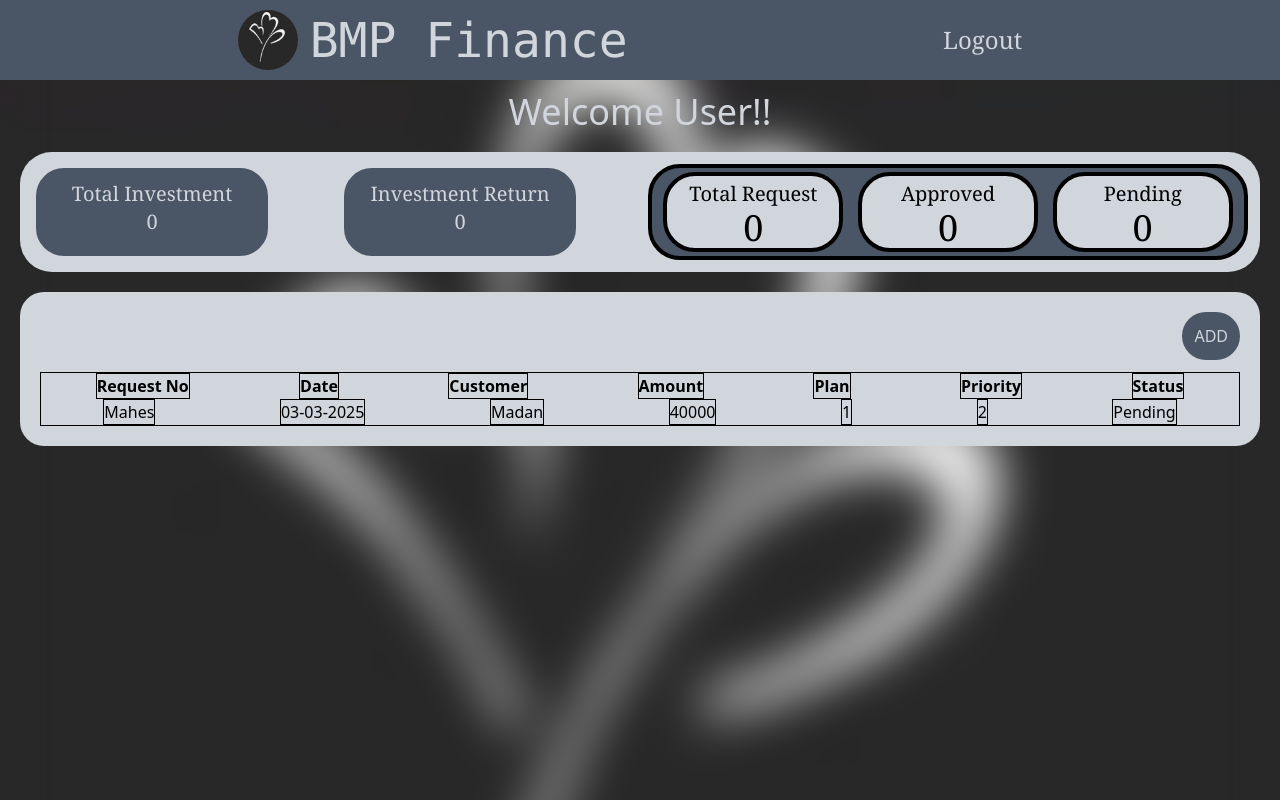
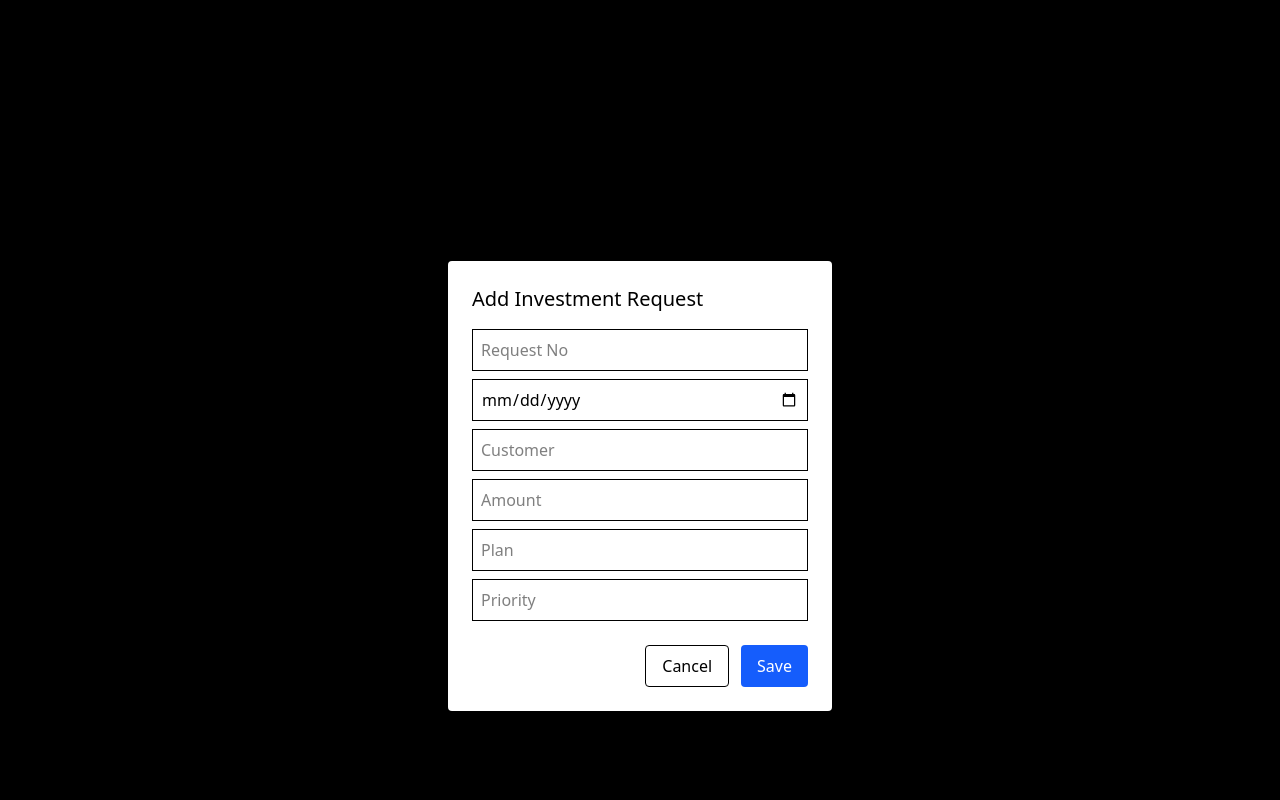
Before and after one commit to MAHESWARA-PANDIYAN-A/FMS_client, a React (Vite) app: page /user_Dashboard in a window 1280 px wide. Both pictures are taken after a click on the button "ADD". Shown: the top 800 px of the page. Built offline with nearby package versions, Linux system fonts and the light colour scheme.

Commit message:
second commit

```diff
--- a/src/App.jsx
+++ b/src/App.jsx
@@ -21,6 +21,7 @@ const Layout = () => {
 
             <Routes>
                 <Route path='/' element={<Login />} />
+                <Route path='/login' element={<Login />} />
                 <Route path='/admin_Dashboard' element={<Admin_Dashboard />} />
                 <Route path='/signup' element={<Signup />} />
                 <Route path='/user_Dashboard' element={<User_Dashboard />} />
--- a/src/Components/Header.jsx
+++ b/src/Components/Header.jsx
@@ -3,9 +3,12 @@ import image from '../assets/bmpimg.jpg'
 import { Link, useNavigate } from 'react-router-dom'
 
 const Header = () => {
+    const navigate = useNavigate()
 
-    const navigate = useNavigate();
-
+    const handleLogout = () => {
+        localStorage.removeItem('user')
+        navigate('/')
+    }
 
     return (
         <div>
@@ -17,13 +20,8 @@ const Header = () => {
 
                 <div className='flex gap-1.5'>
                     <ul className='flex gap-x-5 mr-25'>
-                        <Link to='/'>
-                            <li className='text-2xl font-serif text-gray-300 hover: transition duration-150 hover:scale-120 hover:text-gray-900'>Logout</li>
-                        </Link >
-
+                        <li onClick={handleLogout} className='text-2xl font-serif text-gray-300 hover: transition duration-150 hover:scale-120 hover:text-gray-900 cursor-pointer'>Logout</li>
                     </ul>
-
-
                 </div>
 
             </header>
--- a/src/Pages/Admin_Dashboard.jsx
+++ b/src/Pages/Admin_Dashboard.jsx
@@ -1,6 +1,67 @@
-import React, { useState } from 'react'
+import React, { useState, useEffect } from 'react'
+import axios from 'axios'
 
 const Admin_Dashboard = () => {
+  const [requests, setRequests] = useState([])
+  const [isOpen, setIsOpen] = useState(false)
+  const [formData, setFormData] = useState({
+    requestNo: '',
+    date: '',
+    customer: '',
+    amount: '',
+    plan: '',
+    priority: ''
+  })
+
+  const pendingCount = requests.filter(req => req.status === 'Pending').length
+
+  useEffect(() => {
+    fetchRequests()
+  }, [])
+
+  const fetchRequests = async () => {
+    try {
+      const res = await axios.get('http://localhost:5000/bmp/requests')
+      setRequests(res.data)
+    } catch (err) {
+      console.error('Error fetching requests:', err)
+    }
+  }
+
+  const handleChange = (e) => {
+    setFormData({ ...formData, [e.target.name]: e.target.value })
+  }
+
+  const handleSubmit = async () => {
+    try {
+      const user = JSON.parse(localStorage.getItem('user'))
+      await axios.post('http://localhost:5000/bmp/requests', {
+        ...formData,
+        userId: user._id
+      })
+      setFormData({
+        requestNo: '',
+        date: '',
+        customer: '',
+        amount: '',
+        plan: '',
+        priority: ''
+      })
+      setIsOpen(false)
+      fetchRequests()
+    } catch (err) {
+      console.error('Error creating request:', err)
+    }
+  }
+
+  const updateStatus = async (id, status) => {
+    try {
+      await axios.put(`http://localhost:5000/bmp/requests/${id}/status`, { status })
+      fetchRequests()
+    } catch (err) {
+      console.error('Error updating status:', err)
+    }
+  }
 
   return (
     <div className="flex min-h-screen">
@@ -34,15 +95,7 @@ const Admin_Dashboard = () => {
           </div>
         </div>
 
-        {/* Table Header */}
-        <div className="w-full max-w-5xl flex justify-end items-center mb-3">
-          <button
-            onClick={() => setIsOpen(true)}
-            className="bg-blue-600 text-white px-4 py-2 rounded"
-          >
-            Add Request
-          </button>
-        </div>
+
 
         {/* Table */}
         <div className="w-full max-w-5xl bg-amber-50 mx-5 rounded-2xl overflow-x-auto">
@@ -56,13 +109,14 @@ const Admin_Dashboard = () => {
                 <th className="border px-4 py-2">Plan</th>
                 <th className="border px-4 py-2">Priority</th>
                 <th className="border px-4 py-2">Status</th>
+                <th className="border px-4 py-2">Actions</th>
               </tr>
             </thead>
 
             <tbody>
               {requests.length === 0 ? (
                 <tr>
-                  <td colSpan="7" className="text-center py-4">
+                  <td colSpan="8" className="text-center py-4">
                     No requests added
                   </td>
                 </tr>
@@ -70,12 +124,38 @@ const Admin_Dashboard = () => {
                 requests.map((item, index) => (
                   <tr key={index} className="text-center">
                     <td className="border px-4 py-2">{item.requestNo}</td>
-                    <td className="border px-4 py-2">{item.date}</td>
+                    <td className="border px-4 py-2">{new Date(item.date).toLocaleDateString()}</td>
                     <td className="border px-4 py-2">{item.customer}</td>
-                    <td className="border px-4 py-2">{item.amount}</td>
+                    <td className="border px-4 py-2">₹{item.amount}</td>
                     <td className="border px-4 py-2">{item.plan}</td>
                     <td className="border px-4 py-2">{item.priority}</td>
-                    <td className="border px-4 py-2">{item.status}</td>
+                    <td className="border px-4 py-2">
+                      <span className={`px-2 py-1 rounded ${
+                        item.status === 'Approved' ? 'bg-green-200 text-green-800' :
+                        item.status === 'Rejected' ? 'bg-red-200 text-red-800' :
+                        'bg-yellow-200 text-yellow-800'
+                      }`}>
+                        {item.status}
+                      </span>
+                    </td>
+                    <td className="border px-4 py-2">
+                      {item.status === 'Pending' && (
+                        <div className="flex gap-2">
+                          <button
+                            onClick={() => updateStatus(item._id, 'Approved')}
+                            className="bg-green-600 text-white px-2 py-1 rounded text-sm"
+                          >
+                            Approve
+                          </button>
+                          <button
+                            onClick={() => updateStatus(item._id, 'Rejected')}
+                            className="bg-red-600 text-white px-2 py-1 rounded text-sm"
+                          >
+                            Reject
+                          </button>
+                        </div>
+                      )}
+                    </td>
                   </tr>
                 ))
               )}
@@ -83,36 +163,7 @@ const Admin_Dashboard = () => {
           </table>
         </div>
 
-        {/* Modal */}
-        {isOpen && (
-          <div className="fixed inset-0 bg-black bg-opacity-50 flex items-center justify-center">
-            <div className="bg-white p-6 rounded w-96">
-              <h3 className="text-xl mb-4">Add Request</h3>
 
-              <input className="border p-2 w-full mb-2" name="requestNo" placeholder="Request No" value={formData.requestNo} onChange={handleChange} />
-              <input className="border p-2 w-full mb-2" type="date" name="date" value={formData.date} onChange={handleChange} />
-              <input className="border p-2 w-full mb-2" name="customer" placeholder="Customer" value={formData.customer} onChange={handleChange} />
-              <input className="border p-2 w-full mb-2" name="amount" placeholder="Amount" value={formData.amount} onChange={handleChange} />
-              <input className="border p-2 w-full mb-2" name="plan" placeholder="Plan" value={formData.plan} onChange={handleChange} />
-              <input className="border p-2 w-full mb-2" name="priority" placeholder="Priority" value={formData.priority} onChange={handleChange} />
-
-              <div className="flex justify-end gap-3 mt-4">
-                <button
-                  onClick={() => setIsOpen(false)}
-                  className="border px-4 py-2 rounded"
-                >
-                  Cancel
-                </button>
-                <button
-                  onClick={handleSubmit}
-                  className="bg-blue-600 text-white px-4 py-2 rounded"
-                >
-                  Save
-                </button>
-              </div>
-            </div>
-          </div>
-        )}
 
       </div>
     </div>
--- a/src/Pages/User_Dashboard.jsx
+++ b/src/Pages/User_Dashboard.jsx
@@ -1,34 +1,93 @@
-import React from 'react'
+import React, { useState, useEffect } from 'react'
+import axios from 'axios'
 
 const User_Dashboard = () => {
+    const [requests, setRequests] = useState([])
+    const [isOpen, setIsOpen] = useState(false)
+    const [formData, setFormData] = useState({
+        requestNo: '',
+        date: '',
+        customer: '',
+        amount: '',
+        plan: '',
+        priority: ''
+    })
+    const [user, setUser] = useState(null)
+
+    useEffect(() => {
+        const userData = JSON.parse(localStorage.getItem('user'))
+        setUser(userData)
+        if (userData) {
+            fetchUserRequests(userData._id)
+        }
+    }, [])
+
+    const fetchUserRequests = async (userId) => {
+        try {
+            const res = await axios.get(`http://localhost:5000/bmp/requests/user/${userId}`)
+            setRequests(res.data)
+        } catch (err) {
+            console.error('Error fetching requests:', err)
+        }
+    }
+
+    const handleChange = (e) => {
+        setFormData({ ...formData, [e.target.name]: e.target.value })
+    }
+
+    const handleSubmit = async () => {
+        try {
+            await axios.post('http://localhost:5000/bmp/requests', {
+                ...formData,
+                userId: user._id
+            })
+            setFormData({
+                requestNo: '',
+                date: '',
+                customer: '',
+                amount: '',
+                plan: '',
+                priority: ''
+            })
+            setIsOpen(false)
+            fetchUserRequests(user._id)
+        } catch (err) {
+            console.error('Error creating request:', err)
+        }
+    }
+
+    const totalAmount = requests.reduce((sum, req) => req.status === 'Approved' ? sum + req.amount : sum, 0)
+    const approvedCount = requests.filter(req => req.status === 'Approved').length
+    const pendingCount = requests.filter(req => req.status === 'Pending').length
+
     return (
         <>
             <div className='h-screen'>
-                <h1 className='text-gray-300 text-center text-4xl m-3'>Welcome User!!</h1>
+                <h1 className='text-gray-300 text-center text-4xl m-3'>Welcome {user?.name}!!</h1>
                 <div className='top-car  bg-gray-300 h-30 m-5 rounded-4xl p-3 text-4xl font-serif flex justify-between'>
 
                     <div className=' tot_box border-4 rounded-4xl w-60 px-6 py-3 bg-gray-600 text-center text-gray-300 text-xl'>
                         <h4>Total Investment</h4>
-                        <p>0</p>
+                        <p>₹{totalAmount}</p>
                     </div>
 
                     <div className="in_re border-4 rounded-4xl w-60 px-6 py-3 bg-gray-600 text-center text-gray-300 text-xl">
                         <h4>Investment Return</h4>
-                        <p>0</p>
+                        <p>₹{Math.round(totalAmount * 0.12)}</p>
                     </div>
 
                     <div className="req_box border-4 rounded-4xl  bg-gray-600 w-150 flex justify-around p-1">
                         <div className='border-4 rounded-4xl w-45 text-center p-1 text-xl bg-gray-300'>
                             <h4>Total Request</h4>
-                            <p className='text-4xl'>0</p>
+                            <p className='text-4xl'>{requests.length}</p>
                         </div>
                         <div className='approve_box border-4 rounded-4xl w-45  text-center p-1 text-xl  bg-gray-300'>
                             <h4>Approved </h4>
-                            <p className='text-4xl'>0</p>
+                            <p className='text-4xl'>{approvedCount}</p>
                         </div>
                         <div className='pending_box border-4 rounded-4xl w-45 text-center p-1  text-xl  bg-gray-300'>
                             <h4>Pending </h4>
-                            <p className='text-4xl '>0</p>
+                            <p className='text-4xl '>{pendingCount}</p>
                         </div>
                     </div>
 
@@ -36,35 +95,84 @@ const User_Dashboard = () => {
 
                 <div className='view_box m-5 p-5 rounded-3xl bg-gray-300'>
                     <div className='text-end '>
-                        <button className='bg-gray-600 p-3 rounded-4xl text-gray-300 cursor-pointer'>ADD</button>
+                        <button onClick={() => setIsOpen(true)} className='bg-gray-600 p-3 rounded-4xl text-gray-300 cursor-pointer'>ADD</button>
                     </div>
 
-                    <table className='table-auto flex flex-col border-collapse border border-gray-400 mt-3'>
-                        <thead>
-                            <tr className='flex justify-around'>
-                                <th className=''>Request No</th>
-                                <th className=''>Date</th>
-                                <th className=''>Customer</th>
-                                <th className=''>Amount</th>
-                                <th className=''>Plan</th>
-                                <th className=''>Priority</th>
-                                <th className=''>Status</th>
+                    <table className='w-full border-collapse border border-gray-400 mt-3'>
+                        <thead className='bg-gray-200'>
+                            <tr>
+                                <th className='border px-4 py-2'>Request No</th>
+                                <th className='border px-4 py-2'>Date</th>
+                                <th className='border px-4 py-2'>Customer</th>
+                                <th className='border px-4 py-2'>Amount</th>
+                                <th className='border px-4 py-2'>Plan</th>
+                                <th className='border px-4 py-2'>Priority</th>
+                                <th className='border px-4 py-2'>Status</th>
                             </tr>
                         </thead>
                         <tbody>
-                            <tr className='flex justify-around'>
-                                <td className=''>Mahes</td>
-                                <td className=''>03-03-2025</td>
-                                <td className=''>Madan</td>
-                                <td className=''>40000</td>
-                                <td className=''>1</td>
-                                <td className=''>2</td>
-                                <td className=''>Pending</td>
-                            </tr>
+                            {requests.length === 0 ? (
+                                <tr>
+                                    <td colSpan="7" className="text-center py-4">
+                                        No requests added
+                                    </td>
+                                </tr>
+                            ) : (
+                                requests.map((item, index) => (
+                                    <tr key={index} className="text-center">
+                                        <td className="border px-4 py-2">{item.requestNo}</td>
+                                        <td className="border px-4 py-2">{new Date(item.date).toLocaleDateString()}</td>
+                                        <td className="border px-4 py-2">{item.customer}</td>
+                                        <td className="border px-4 py-2">₹{item.amount}</td>
+                                        <td className="border px-4 py-2">{item.plan}</td>
+                                        <td className="border px-4 py-2">{item.priority}</td>
+                                        <td className="border px-4 py-2">
+                                            <span className={`px-2 py-1 rounded ${
+                                                item.status === 'Approved' ? 'bg-green-200 text-green-800' :
+                                                item.status === 'Rejected' ? 'bg-red-200 text-red-800' :
+                                                'bg-yellow-200 text-yellow-800'
+                                            }`}>
+                                                {item.status}
+                                            </span>
+                                        </td>
+                                    </tr>
+                                ))
+                            )}
                         </tbody>
                     </table>
 
                 </div>
+
+                {/* Modal */}
+                {isOpen && (
+                    <div className="fixed inset-0 bg-black bg-opacity-50 flex items-center justify-center">
+                        <div className="bg-white p-6 rounded w-96">
+                            <h3 className="text-xl mb-4">Add Investment Request</h3>
+
+                            <input className="border p-2 w-full mb-2" name="requestNo" placeholder="Request No" value={formData.requestNo} onChange={handleChange} />
+                            <input className="border p-2 w-full mb-2" type="date" name="date" value={formData.date} onChange={handleChange} />
+                            <input className="border p-2 w-full mb-2" name="customer" placeholder="Customer" value={formData.customer} onChange={handleChange} />
+                            <input className="border p-2 w-full mb-2" name="amount" placeholder="Amount" value={formData.amount} onChange={handleChange} />
+                            <input className="border p-2 w-full mb-2" name="plan" placeholder="Plan" value={formData.plan} onChange={handleChange} />
+                            <input className="border p-2 w-full mb-2" name="priority" placeholder="Priority" value={formData.priority} onChange={handleChange} />
+
+                            <div className="flex justify-end gap-3 mt-4">
+                                <button
+                                    onClick={() => setIsOpen(false)}
+                                    className="border px-4 py-2 rounded"
+                                >
+                                    Cancel
+                                </button>
+                                <button
+                                    onClick={handleSubmit}
+                                    className="bg-blue-600 text-white px-4 py-2 rounded"
+                                >
+                                    Save
+                                </button>
+                            </div>
+                        </div>
+                    </div>
+                )}
             </div>
 
         </>
```
Also changed, not shown: src/Pages/Login.jsx (+22 -12 lines), src/Pages/Signup.jsx (+6 -6 lines).
